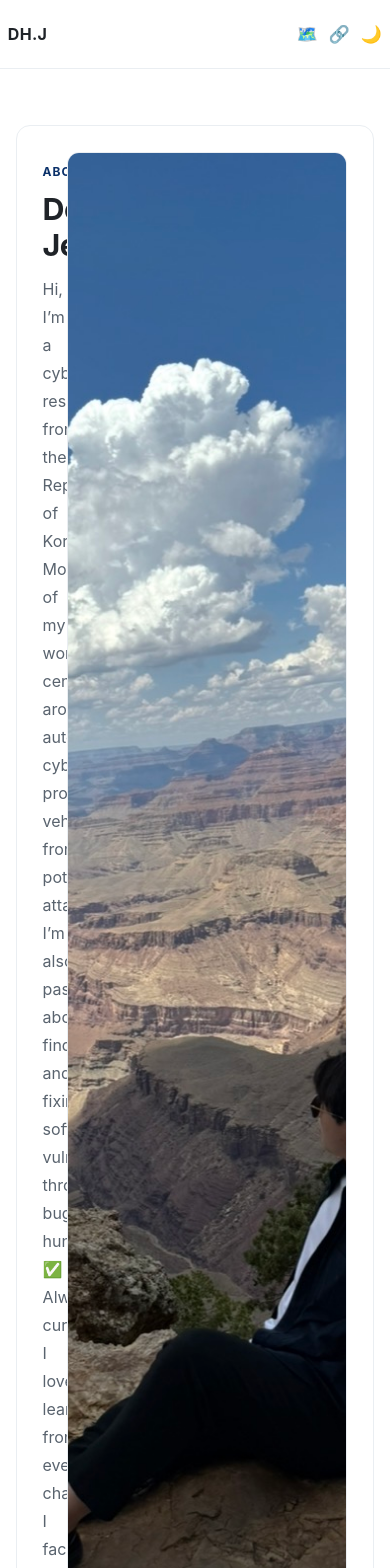
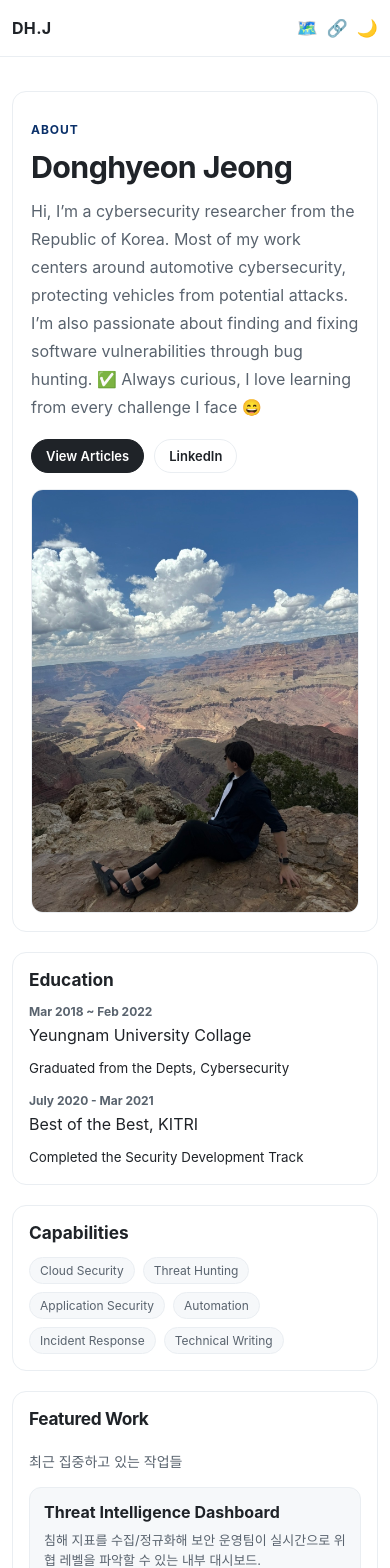
Before and after one commit to dhje0ng/blog, a Next.js app: page /about in a window 390 px wide. Shown: the top 1568 px of the page. Built offline with nearby package versions, Linux system fonts and the light colour scheme.

Commit message:
Improve mobile responsiveness across pages

```diff
--- a/app/globals.css
+++ b/app/globals.css
@@ -1318,3 +1318,173 @@ a {
   flex-wrap: wrap;
   gap: 6px;
 }
+
+@media (max-width: 1024px) {
+  .featured-card,
+  .featured-link {
+    grid-template-columns: 1fr;
+  }
+
+  .post-detail-content-grid {
+    grid-template-columns: minmax(0, 1fr);
+    gap: 20px;
+  }
+
+  .post-toc-sidebar {
+    position: static;
+    order: -1;
+  }
+
+  .overview-layout {
+    width: min(980px, 92vw);
+  }
+
+  .overview-main-layout {
+    grid-template-columns: 1fr;
+    gap: 24px;
+  }
+
+  .overview-profile-column {
+    position: static;
+  }
+
+  .overview-main-grid {
+    grid-template-columns: minmax(0, 1fr);
+  }
+
+  .overview-aside {
+    position: static;
+  }
+
+  .category-grid {
+    grid-template-columns: repeat(2, minmax(0, 1fr));
+  }
+
+  .about-hero-card {
+    grid-template-columns: 1fr;
+  }
+}
+
+@media (max-width: 768px) {
+  .gh-header-inner {
+    min-height: 56px;
+    width: min(1240px, calc(100vw - 24px));
+  }
+
+  .gh-header-tools {
+    gap: 8px;
+  }
+
+  .gh-share-feedback {
+    right: 12px;
+    top: 60px;
+    font-size: 11px;
+  }
+
+  .hero {
+    padding-top: 44px;
+  }
+
+  .section-gap {
+    padding: 16px 0 36px;
+  }
+
+  .top-gap {
+    padding-top: 34px;
+  }
+
+  .section-title-row {
+    align-items: flex-start;
+    flex-direction: column;
+    gap: 8px;
+  }
+
+  .category-grid,
+  .overview-archive-grid,
+  .about-grid-section {
+    grid-template-columns: 1fr;
+  }
+
+  .post-detail-wrap {
+    padding: 30px 0 52px;
+  }
+
+  .post-detail-meta {
+    flex-wrap: wrap;
+    row-gap: 4px;
+  }
+
+  .post-detail-cover {
+    min-height: 220px;
+  }
+
+  .post-detail-body {
+    font-size: 1rem;
+    line-height: 1.75;
+  }
+
+  .about-hero-card {
+    padding: 18px;
+    gap: 16px;
+  }
+
+  .about-panel {
+    padding: 16px;
+  }
+
+  .about-hero-actions {
+    flex-wrap: wrap;
+  }
+
+  .about-timeline li {
+    grid-template-columns: 1fr;
+    gap: 4px;
+  }
+
+  .popular-card,
+  .post-list-body.with-preview {
+    grid-template-columns: 1fr;
+  }
+
+  .popular-preview,
+  .post-list-preview {
+    max-width: 100%;
+  }
+}
+
+@media (max-width: 480px) {
+  .container,
+  .container-narrow,
+  .mobile-viewer-page,
+  .post-detail-content-grid,
+  .overview-layout {
+    width: calc(100vw - 24px);
+  }
+
+  .hero h1 {
+    font-size: 1.8rem;
+  }
+
+  .featured-content {
+    padding: 16px;
+  }
+
+  .post-list-item,
+  .category-card {
+    padding: 14px;
+  }
+
+  .post-code-block pre {
+    padding: 12px;
+    font-size: 0.8rem;
+  }
+
+  .activity-history-wrap {
+    padding: 12px;
+  }
+
+  .error-page {
+    margin: 58px auto;
+    padding: 18px;
+  }
+}
--- a/app/layout.tsx
+++ b/app/layout.tsx
@@ -1,10 +1,17 @@
-import type { Metadata } from "next";
+import type { Metadata, Viewport } from "next";
 import siteConfig from "@/site.config";
 import "./globals.css";
 
 export const metadata: Metadata = {
   title: siteConfig.blog.title,
   description: siteConfig.blog.description
+};
+
+export const viewport: Viewport = {
+  width: "device-width",
+  initialScale: 1,
+  maximumScale: 1,
+  viewportFit: "cover"
 };
 
 export default function RootLayout({ children }: { children: React.ReactNode }) {
```
